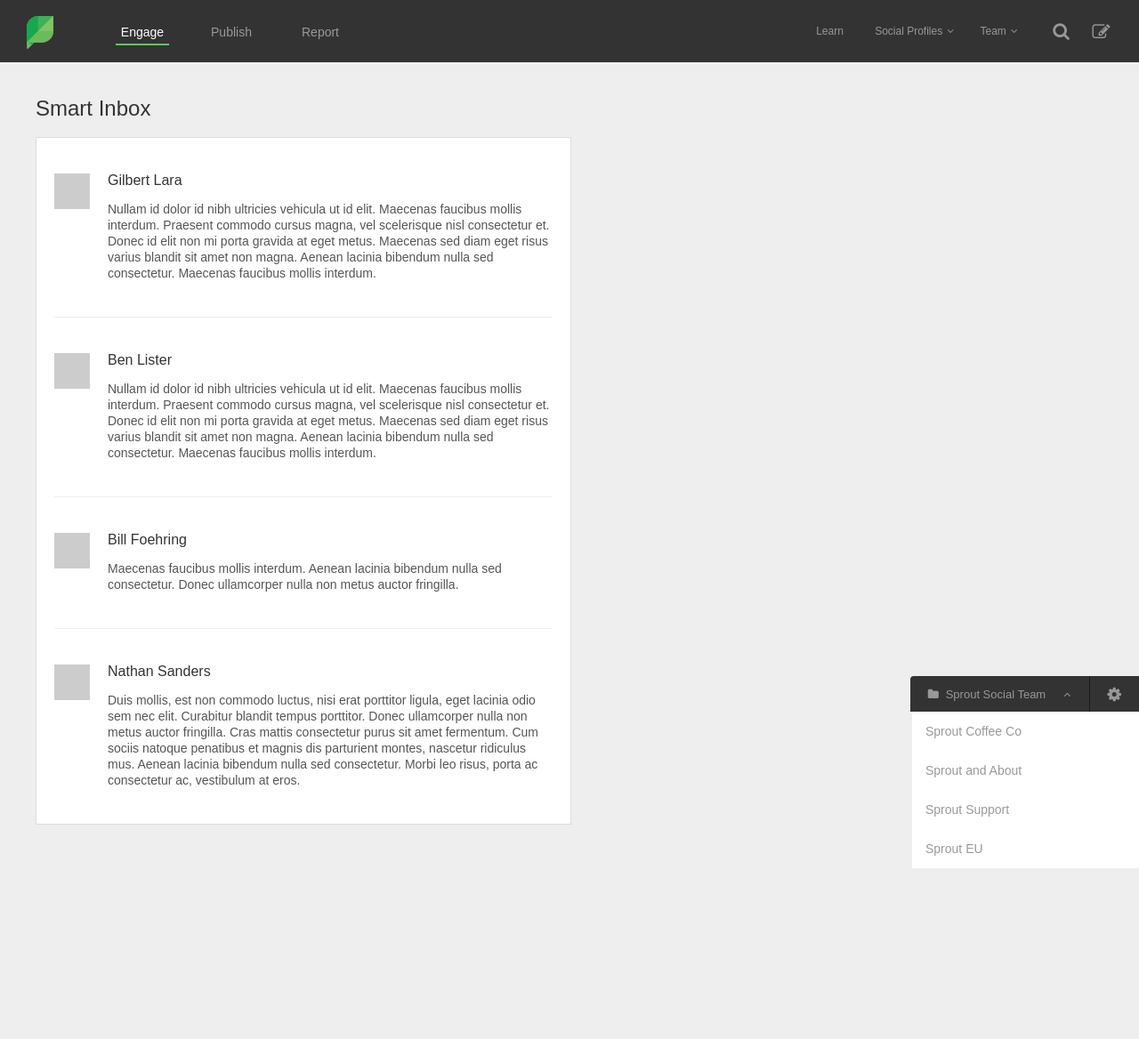
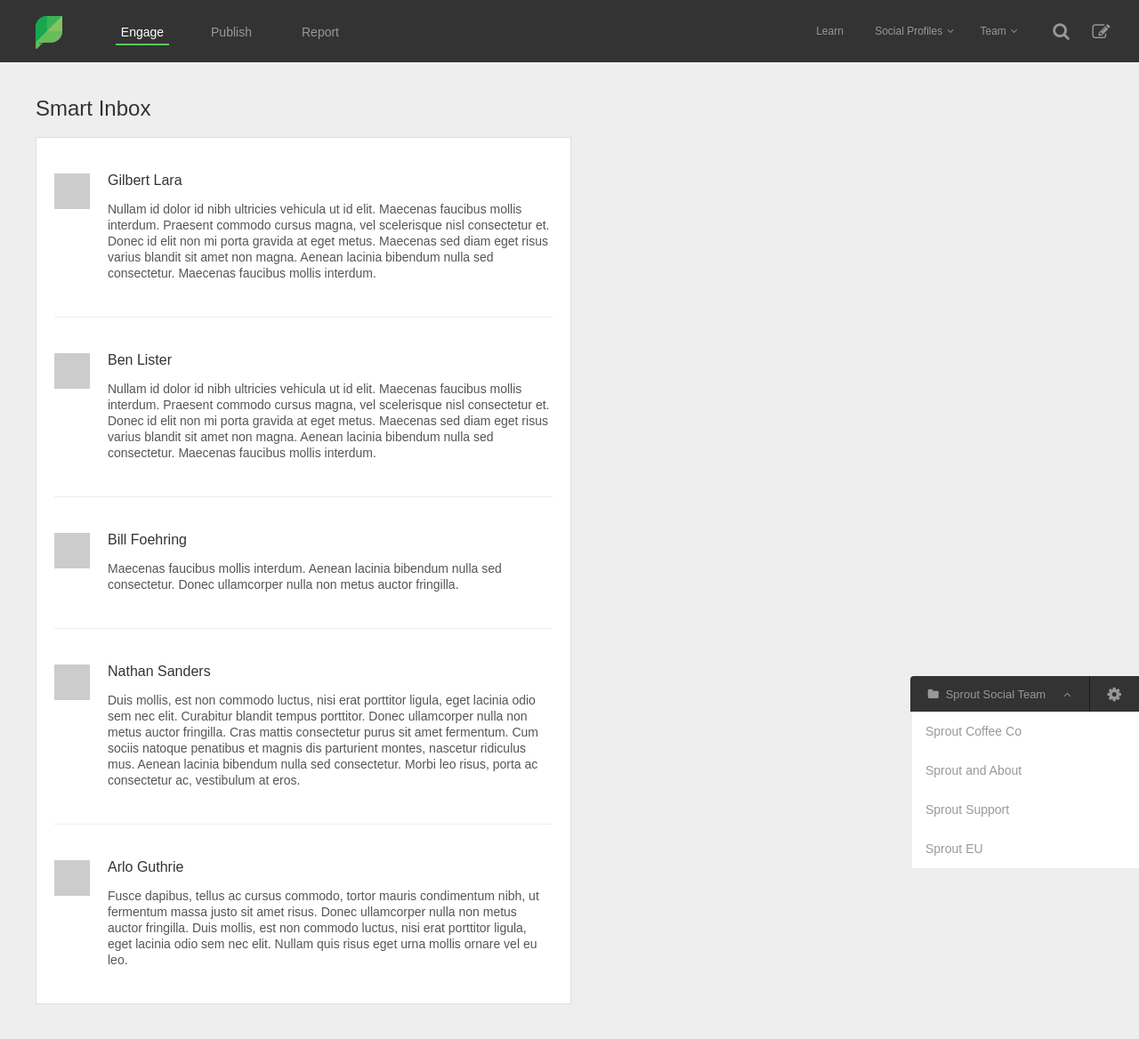
Before and after one commit to bfoehring/sprout-prototype, a plain HTML site: page Engage.html in a window 1280 px wide. Shown: the whole page at 89% size. Before the commit the page ends 967 px from the top, so only its background shows below. Drawn offline with nearby package versions, Linux system fonts and the light colour scheme.

Commit message:
Minor Adjustments

```diff
--- a/Engage.html
+++ b/Engage.html
@@ -26,6 +26,7 @@
         <li>
           <a href"#">Publish</a>
           <ul class="dropdown">
+            <li>Calendar</li>
             <li>Drafts</li>
             <li>Asset Library</li>
           </ul>
@@ -101,6 +102,16 @@
           </div>
         </li>
 
+        <li class="message">
+          <div class="profile-column">
+            <div class="profile-image"></div>
+          </div>
+          <div class="message-column">
+            <h2>Arlo Guthrie</h2>
+            <p>Fusce dapibus, tellus ac cursus commodo, tortor mauris condimentum nibh, ut fermentum massa justo sit amet risus. Donec ullamcorper nulla non metus auctor fringilla. Duis mollis, est non commodo luctus, nisi erat porttitor ligula, eget lacinia odio sem nec elit. Nullam quis risus eget urna mollis ornare vel eu leo.</p>
+          </div>
+        </li>
+
       </ul>
     </div>
   </div>
--- a/styles.css
+++ b/styles.css
@@ -178,7 +178,7 @@
 	height: 52px;
 	width: 30px;
 	float: left;
-	margin: 18px 50px 0px 30px;
+	margin: 18px 40px 0px 40px;
 	cursor: pointer;
 }
 
```
Also changed, not shown: index.html (+2 -1 lines).
